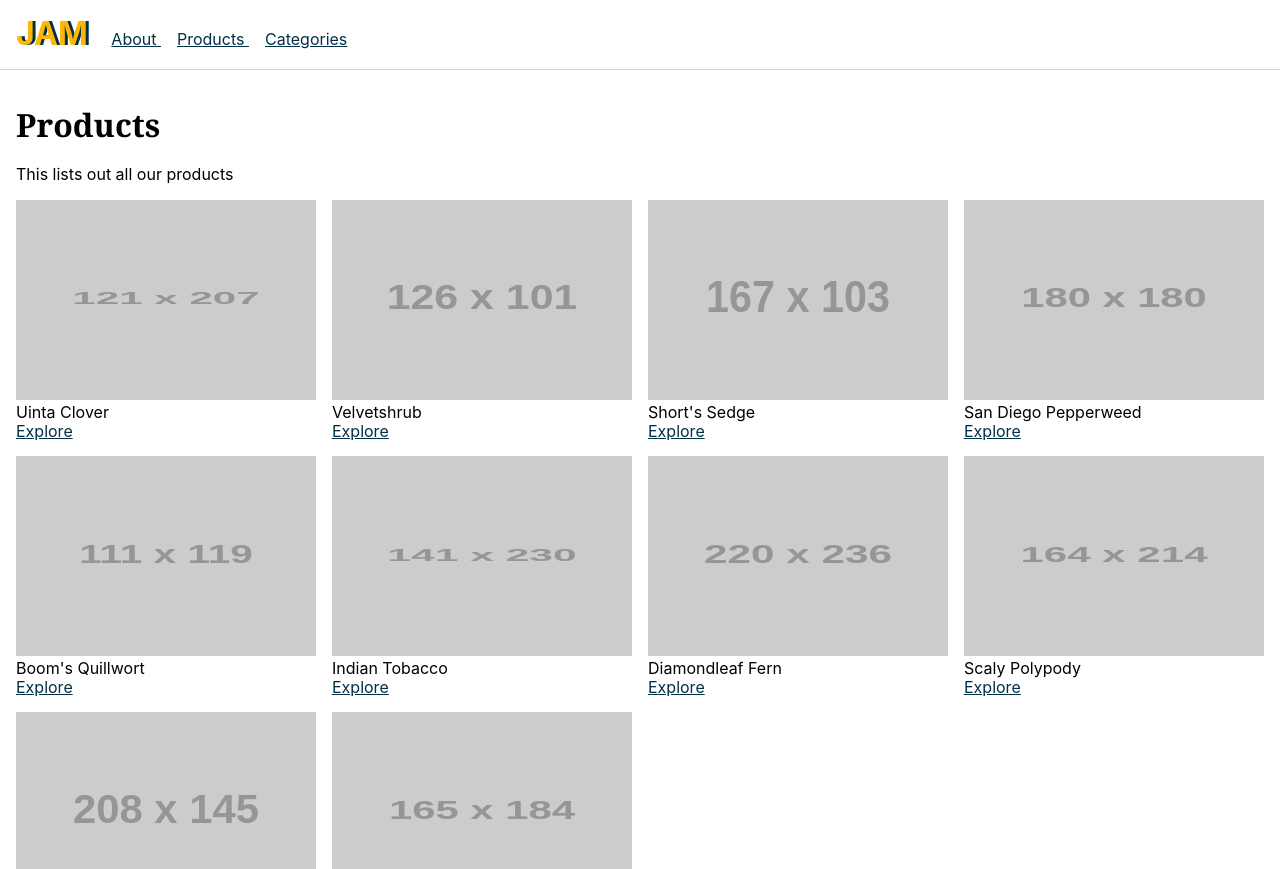
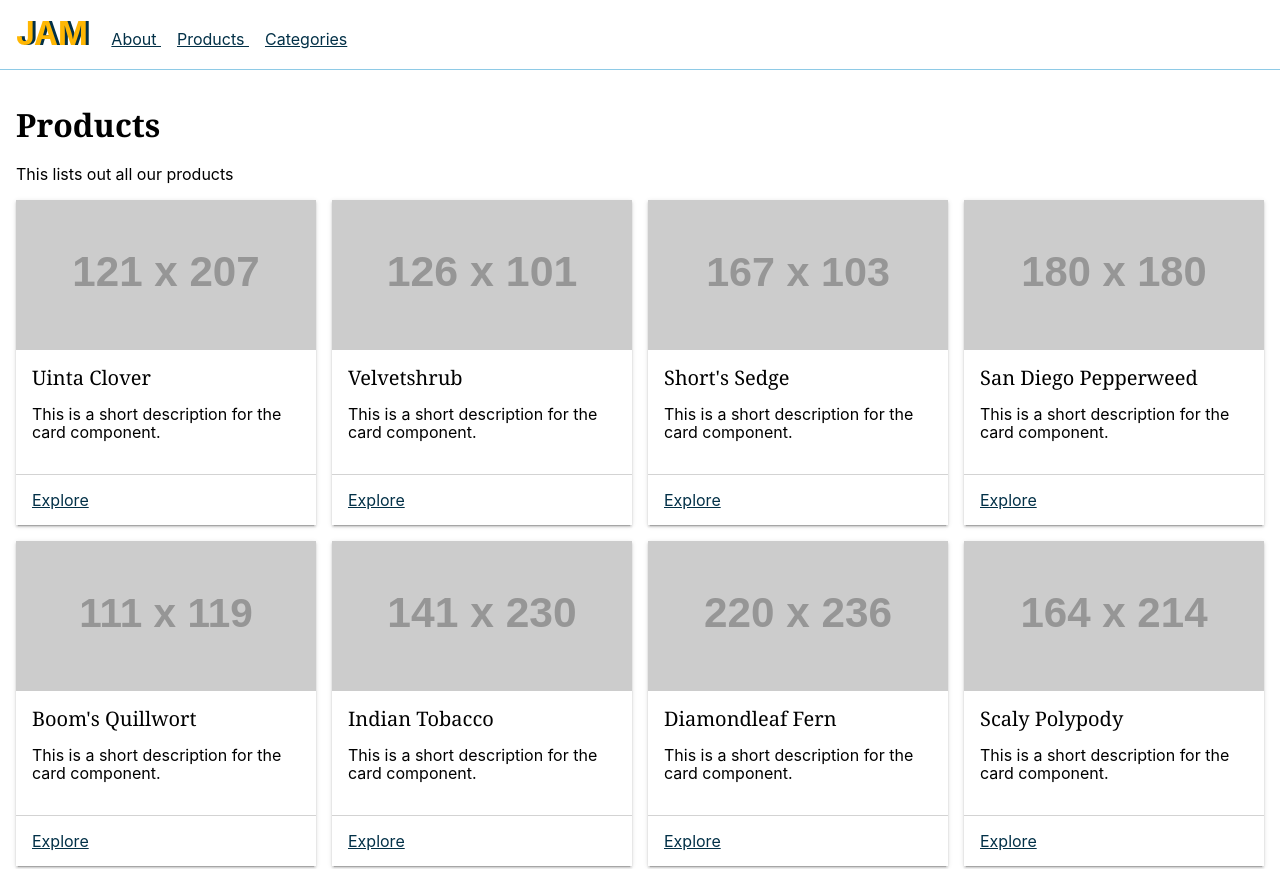
Before and after one commit to ameeking/jam, a Nuxt app: page /products in a window 1280 px wide. Shown: the top 869 px of the page. Built offline with nearby package versions, Linux system fonts and the light colour scheme.

Commit message:
Refactoring card styles

```diff
--- a/assets/scss/main.scss
+++ b/assets/scss/main.scss
@@ -4,7 +4,7 @@ body {
 }
 
 h1, h2, h3, h4, h5, h6 {
-  font-family: Georgia, Cambria, "Times New Roman", Times, serif
+  font-family: Georgia, Cambria, "Times New Roman", Times, serif;
 }
 
 a {
--- a/components/Card/Card.vue
+++ b/components/Card/Card.vue
@@ -1,16 +1,17 @@
 <template>
   <div class="card">
-    <div class="card__image-wrapper">
-      <img :src="image" class="card__image"/>
+    <div class="card__image" :style="{'background-image': 'url(' + image + ')'}" />
+    <div class="card__content">
+      <div class="card__title">
+        {{ name }}
+      </div>
+      <p>This is a short description for the card component.</p>
     </div>
-
-    <div class="card__title">
-      {{ name }}
+    <div class="card__footer">
+      <nuxt-link :to="link">
+        Explore
+      </nuxt-link>
     </div>
-
-    <nuxt-link :to="link">
-      Explore
-    </nuxt-link>
   </div>
 </template>
 
@@ -27,12 +28,29 @@ export default {
 </script>
 
 <style lang="scss">
-.card__image {
-  height: 200px;
-  overflow: hidden;
+.card {
+  box-shadow: 0 3px 1px -2px rgba(0,0,0,.2), 0 2px 2px 0 rgba(0,0,0,.14), 0 1px 5px 0 rgba(0,0,0,.12);
 }
 
 .card__image {
+  background-repeat: no-repeat;
+  background-position: center;
+  background-size: cover;
+  height: 150px;
   width: 100%;
 }
+
+.card__content {
+  padding: 1rem;
+}
+
+.card__title {
+  font-size: 1.25rem;
+  font-family: Georgia, Cambria, "Times New Roman", Times, serif;
+}
+
+.card__footer {
+  border-top: 1px solid lightgray;
+  padding: 1rem;
+}
 </style>
--- a/layouts/default.vue
+++ b/layouts/default.vue
@@ -26,7 +26,7 @@
 <style lang="scss">
 .header {
   padding: 1rem;
-  border-bottom: 1px solid lightgray;
+  border-bottom: 1px solid #8ecae6;
 }
 
 .main {
```
